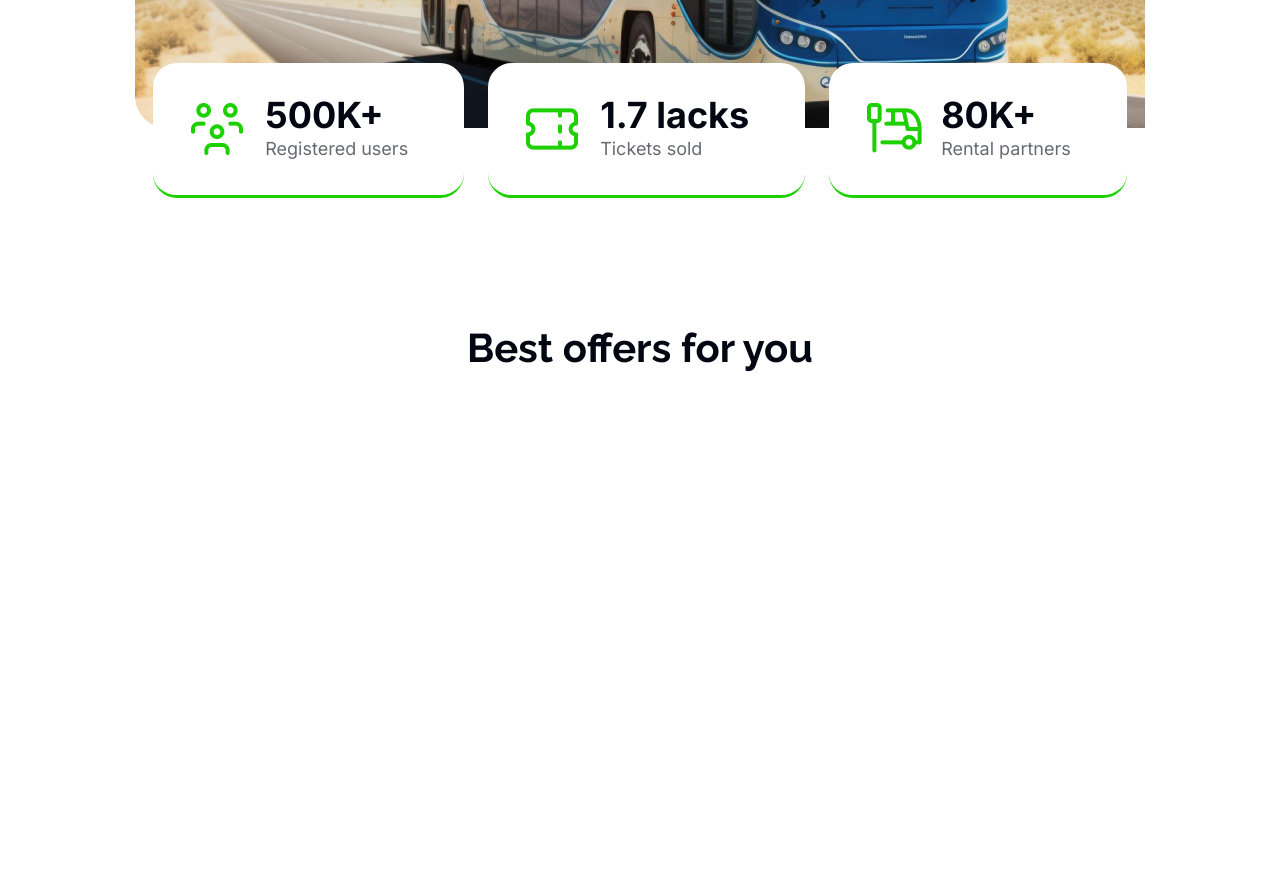
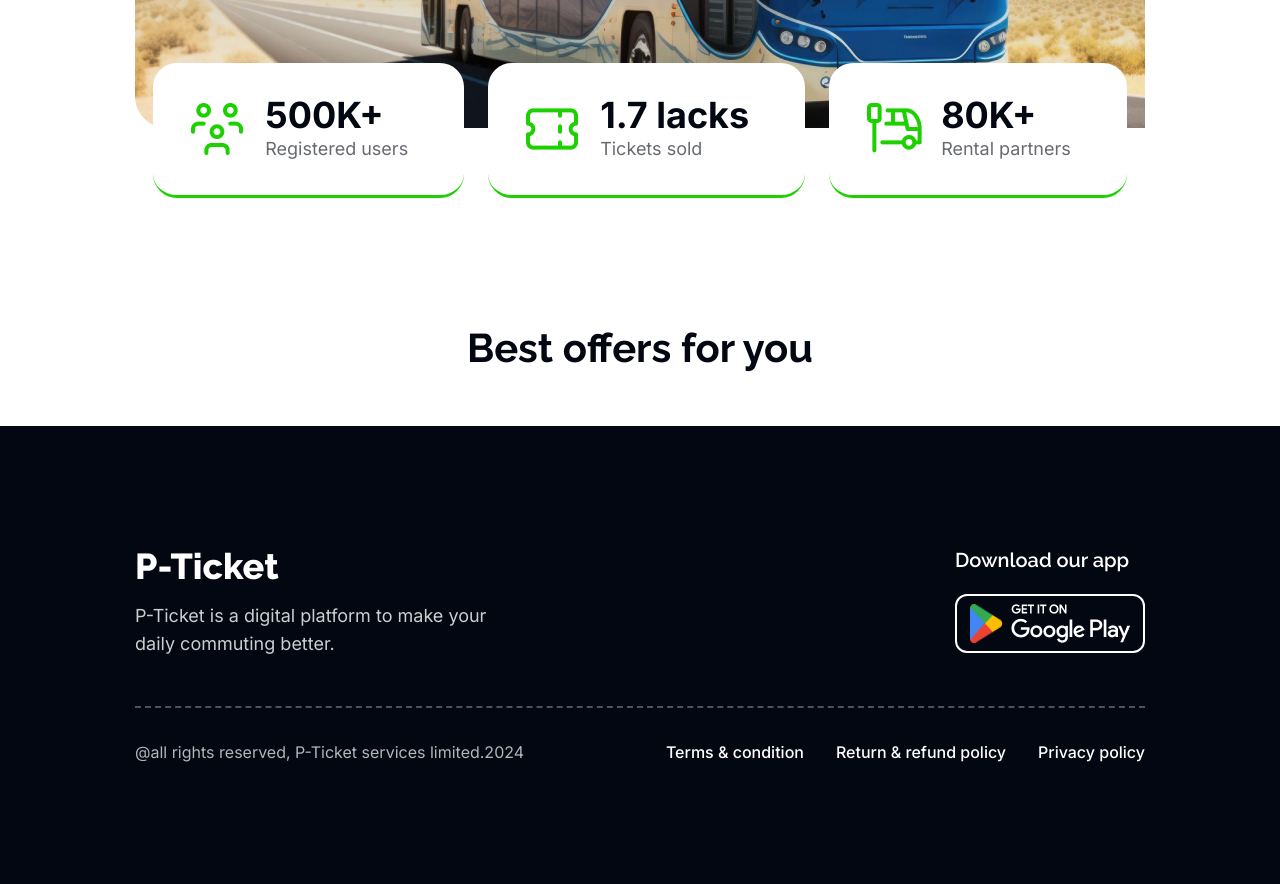
Before and after one commit to rifaj007/web-development-assignment-05, a plain HTML site: page index.html in a window 1280 px wide. Shown: the part 534-1418 px from the top of the page. Before the commit the page ends 960 px from the top, so only its background shows below. Drawn offline with nearby package versions, Linux system fonts and the light colour scheme.

Commit message:
footer section added

```diff
--- a/index.html
+++ b/index.html
@@ -76,7 +76,8 @@
             <!-- banner card container start -->
             <div class="banner-container relative -bottom-[75px] flex justify-center gap-6">
                <!-- card 1 start -->
-               <div class="flex items-center gap-4 bg-white rounded-3xl inter-font p-8 pr-14 border-b-[3px] border-[#1DD100]">
+               <div
+                  class="flex items-center gap-4 bg-white rounded-3xl inter-font p-8 pr-14 border-b-[3px] border-[#1DD100]">
                   <div>
                      <img src="images/people.png" alt="">
                   </div>
@@ -88,7 +89,8 @@
                <!-- card 1 end -->
 
                <!-- card 2 start -->
-               <div class="flex items-center gap-4 bg-white rounded-3xl inter-font p-8 pr-14 border-b-[3px] border-[#1DD100]">
+               <div
+                  class="flex items-center gap-4 bg-white rounded-3xl inter-font p-8 pr-14 border-b-[3px] border-[#1DD100]">
                   <div>
                      <img src="images/ticket-cupon.png" alt="">
                   </div>
@@ -100,7 +102,8 @@
                <!-- card 2 end -->
 
                <!-- card 3 start -->
-               <div class="flex items-center gap-4 bg-white rounded-3xl inter-font p-8 pr-14 border-b-[3px] border-[#1DD100]">
+               <div
+                  class="flex items-center gap-4 bg-white rounded-3xl inter-font p-8 pr-14 border-b-[3px] border-[#1DD100]">
                   <div>
                      <img src="images/stoppage.png" alt="">
                   </div>
@@ -127,7 +130,50 @@
       <!-- best offer section end -->
    </main>
    <!-- main end -->
-   <footer></footer>
+
+   <!-- fooeter section start -->
+   <footer class="bg-[#030712] text-white py-[120px]">
+      <!-- footer container start -->
+      <div class="px-container">
+         <!-- footer top start -->
+         <div class="flex justify-between border-b-2 border-[#FFFFFF4D] border-dashed pb-12">
+            <div>
+               <h2 class="text-4xl font-extrabold raleway-font mb-4">P-Ticket</h2>
+               <p class="text-lg text-[#FFFFFFCC]">P-Ticket is a digital platform to make your <br> daily commuting better.
+               </p>
+            </div>
+
+            <div>
+               <h2 class="text-xl font-semibold raleway-font mb-5">Download our app</h2>
+               <!-- google play store start -->
+               <div>
+                  <a class="flex gap-2 border-2 border-[#FFFFFF] rounded-xl py-2 px-3" href="#">
+                     <img src="images/playstore.png" alt="">
+                     <img src="images/get-it-google-play.png" alt="">
+                  </a>
+               </div>
+               <!-- google play store end -->
+            </div>
+         </div>
+         <!-- footer top end -->
+
+         <!-- footer bottom start -->
+         <div class="flex justify-between pt-8">
+            <div>
+               <p class="text-base text-[#FFFFFFB3]">@all rights reserved, P-Ticket services limited.2024</p>
+            </div>
+
+            <ul class="flex gap-8 text-base font-medium">
+               <li><a href="#">Terms & condition</a></li>
+               <li><a href="#">Return & refund policy</a></li>
+               <li><a href="#">Privacy policy</a></li>
+            </ul>
+         </div>
+         <!-- footer bottom end -->
+      </div>
+      <!-- footer container end -->
+   </footer>
+   <!-- fooeter section end -->
 
    <!-- external js -->
    <script src="script/utility.js"></script>
```
Also changed, not shown: images/get-it-google-play.png (added).
